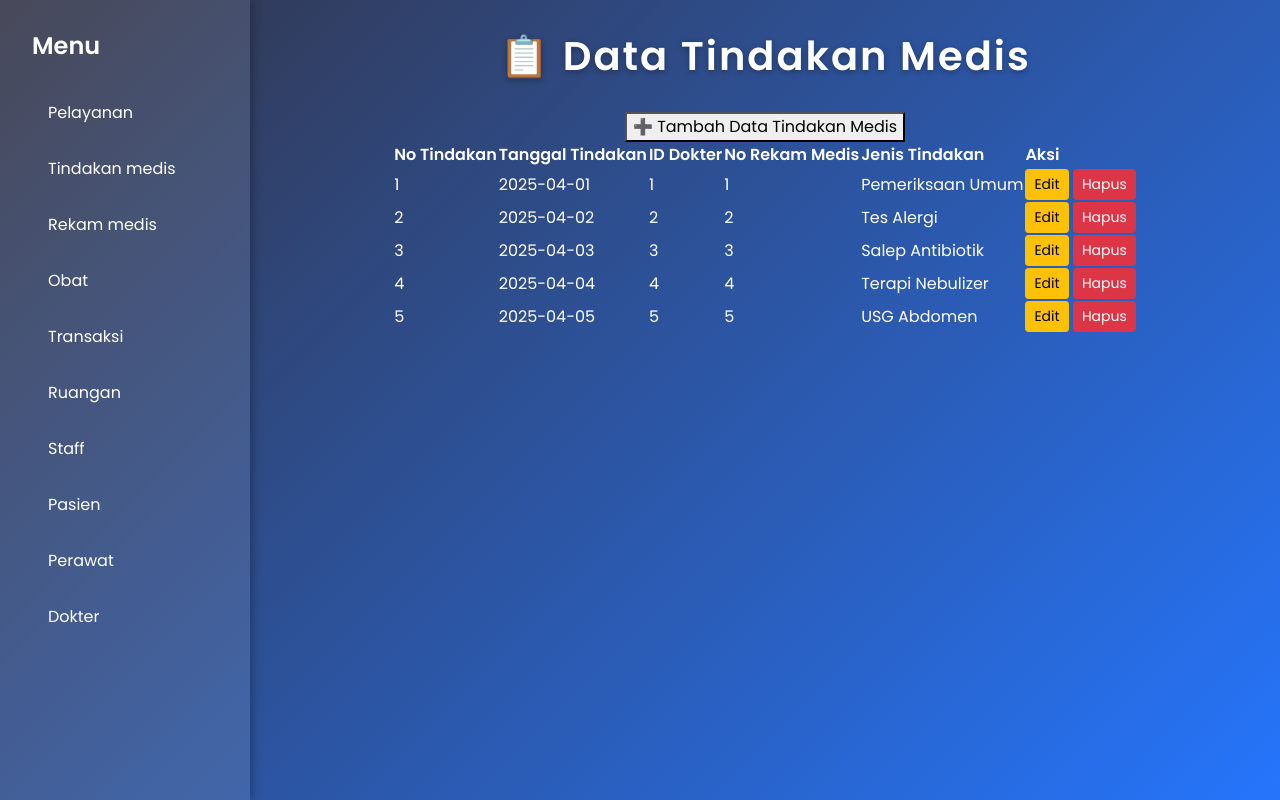
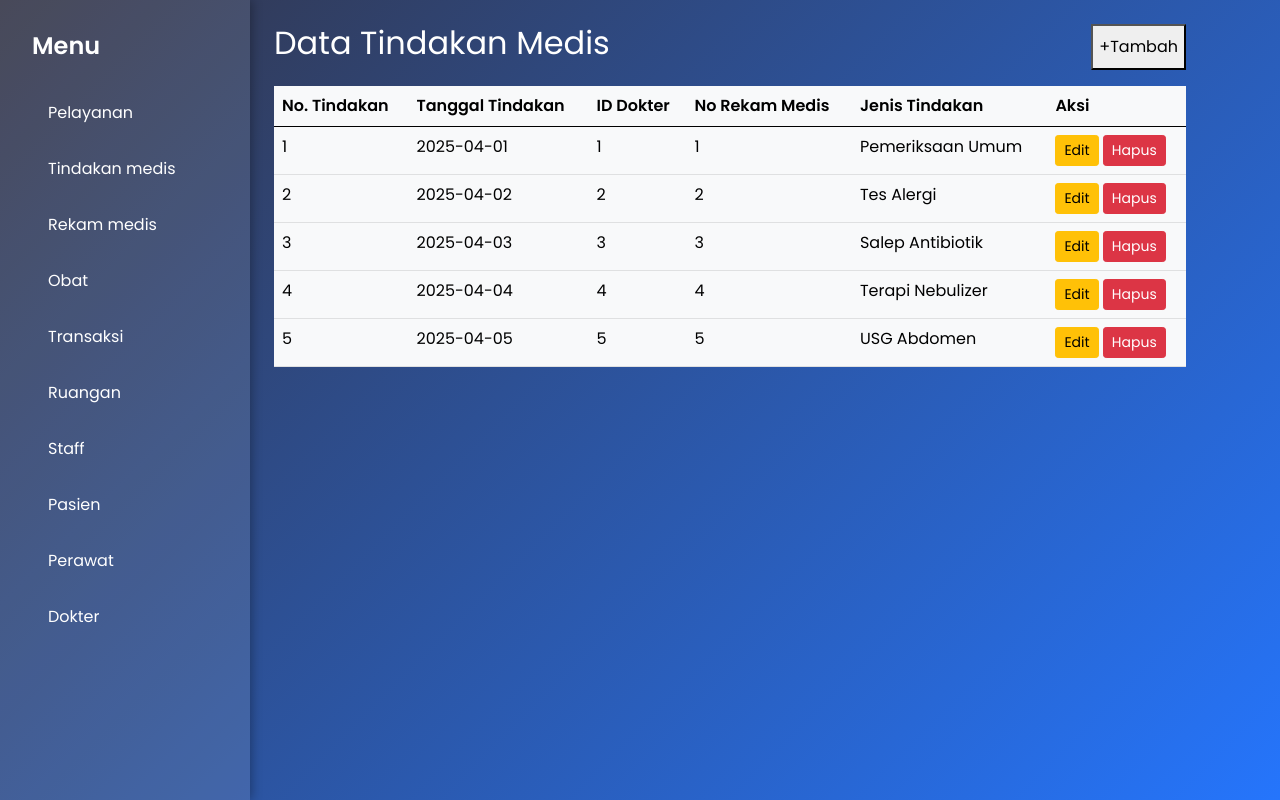
Before and after one commit to Haurarawr7/BitcareHospital1, a PHP site: page /tindakanmedis.php in a window 1280 px wide. Run offline with PHP 8.4, Linux system fonts and the light colour scheme; data comes from the database, SQL or seed files in the repository.

Commit message:
yey bisa

```diff
--- a/Pelayanan.php
+++ b/Pelayanan.php
@@ -152,7 +152,7 @@ include 'layouts/header.php';
 <body>
   <div class="sidebar">
     <h2>Menu</h2>
-    <div class="menu-item" onclick="window.location.href='pelayanan.php'">Pelayanan</div>
+    <div class="menu-item" onclick="window.location.href='pelayanan.php'">Administrasi</div>
     <div class="menu-item" onclick="window.location.href='tindakanmedis.php'">Tindakan medis</div>
     <div class="menu-item" onclick="window.location.href='rekammedis.php'">Rekam medis</div>
     <div class="menu-item" onclick="window.location.href='obat.php'">Obat</div>
@@ -166,7 +166,7 @@ include 'layouts/header.php';
 
 <section class="p-4 ml-5 mr-5 w-75">
     <div class="d-flex flex-row justify-content-between">
-        <h2>Data Pelayanan</h2>
+        <h2>Data Administrasi</h2>
         <button onclick="openModal()">+Tambah</button>
     </div>
     <table class="table table-light mt-3">
--- a/rekammedis.php
+++ b/rekammedis.php
@@ -59,7 +59,6 @@ include 'layouts/header.php';
         align-items: flex-start;
     }
     .sidebar h2 {
-
         margin-bottom: 1.5rem;
         font-weight: 600;
         font-size: 1.5rem;
--- a/tindakanmedis.php
+++ b/tindakanmedis.php
@@ -162,21 +162,20 @@ include 'layouts/header.php';
     <div class="menu-item" onclick="window.location.href='dokter.php'">Dokter</div>
   </div>
 
-<section class="main-content">
-    <header>
-        <h1>📋 Data Tindakan Medis</h1>
-    </header>
-    <button class="add-btn" onclick="openModalTindakan()">➕ Tambah Data Tindakan Medis</button>
-
-    <table>
+<section class="p-4 ml-5 mr-5 w-75">
+    <div class="d-flex flex-row justify-content-between">
+        <h2>Data Tindakan Medis</h2>
+        <button onclick="openModalTindakan()">+Tambah</button>
+    </div>
+    <table class="table table-light mt-3">
         <thead>
             <tr>
-                <th>No Tindakan</th>
-                <th>Tanggal Tindakan</th>
-                <th>ID Dokter</th>
-                <th>No Rekam Medis</th>
-                <th>Jenis Tindakan</th>
-                <th>Aksi</th>
+                <th scope="col">No. Tindakan</th>
+                <th scope="col">Tanggal Tindakan</th>
+                <th scope="col">ID Dokter</th>
+                <th scope="col">No Rekam Medis</th>
+                <th scope="col">Jenis Tindakan</th>
+                <th scope="col">Aksi</th>
             </tr>
         </thead>
         <tbody id="tindakanTableBody">
```
